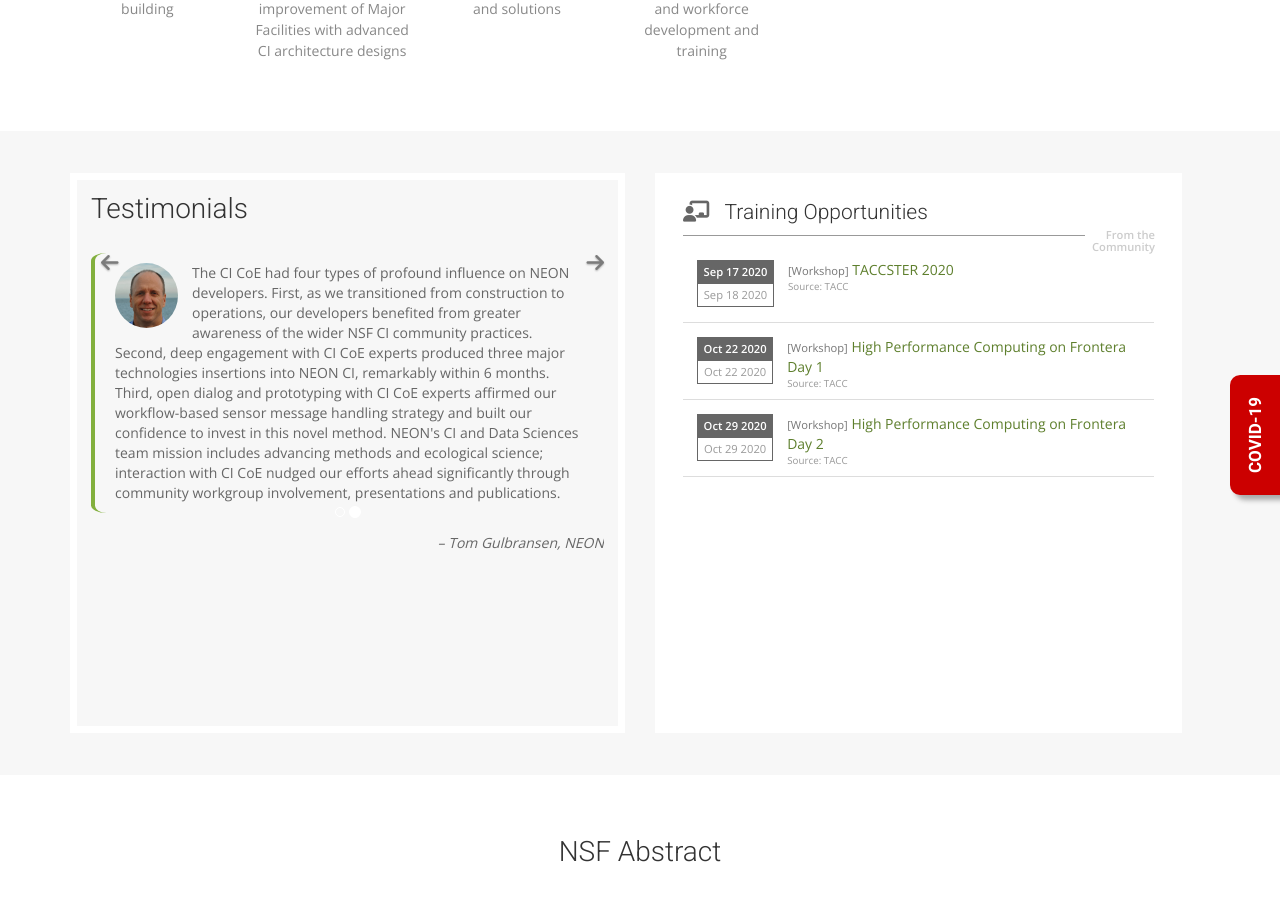
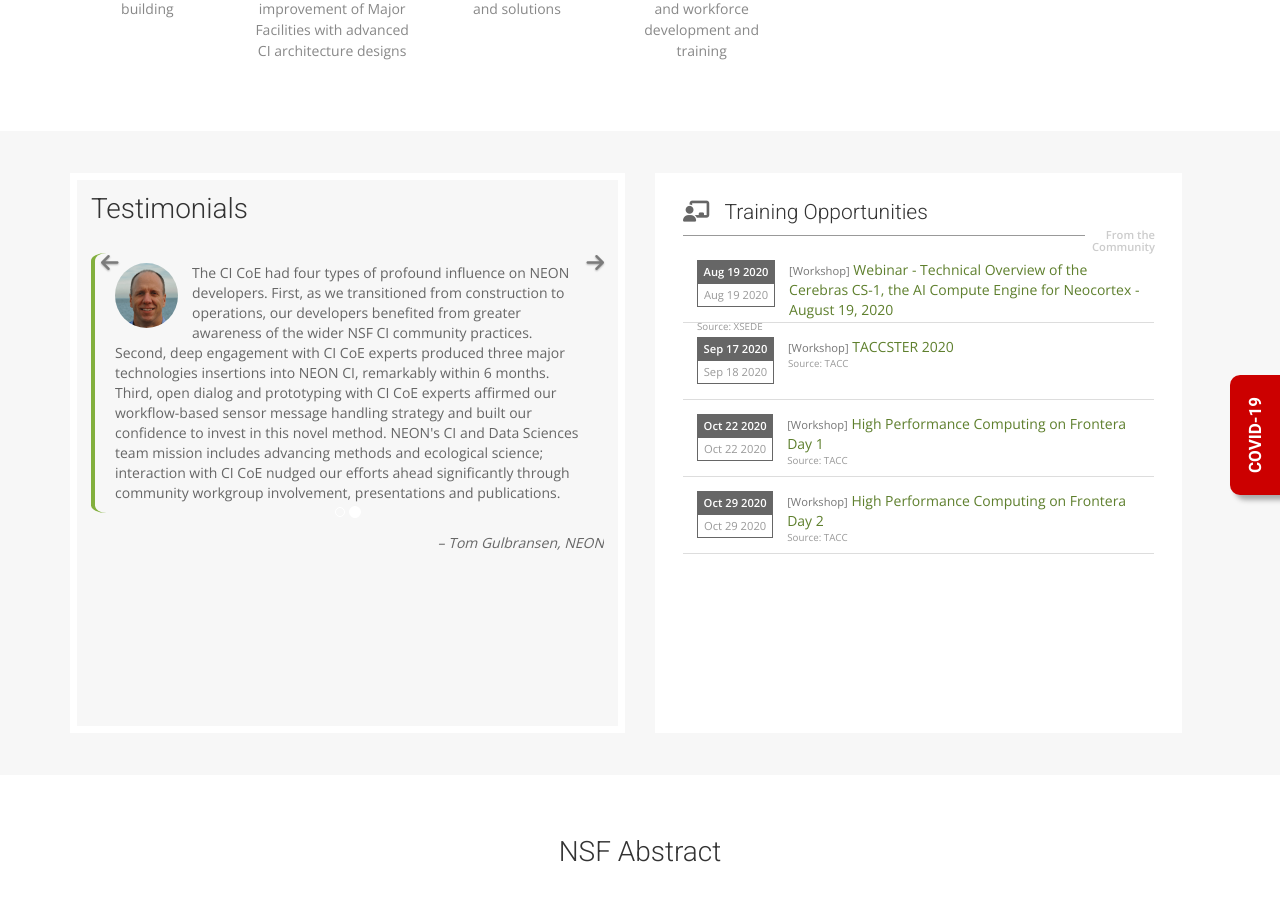
Before and after one commit to cicoe/cicoe.github.io, a Jekyll site: the page built from index.html, in a window 1280 px wide and 900 px high, scrolled down 982 px. Built offline with Jekyll 4.4.1, drawn with Linux system fonts in a browser that asks for light colours; nearby versions of some CDN libraries; some web fonts are replaced; comment, search, counter and statistics services are not loaded.

Commit message:
updated training events

```diff
--- a/_data/training_opportunities.yml
+++ b/_data/training_opportunities.yml
@@ -1,3 +1,11 @@
+- categroy: Workshop
+  end_date: August 19, 2020
+  source: XSEDE
+  start_date: August 19, 2020
+  time: ''
+  title: Webinar - Technical Overview of the Cerebras CS-1, the AI Compute Engine
+    for Neocortex - August 19, 2020
+  website: "Download"
 - categroy: Workshop
   end_date: September 18, 2020
   source: TACC
```
